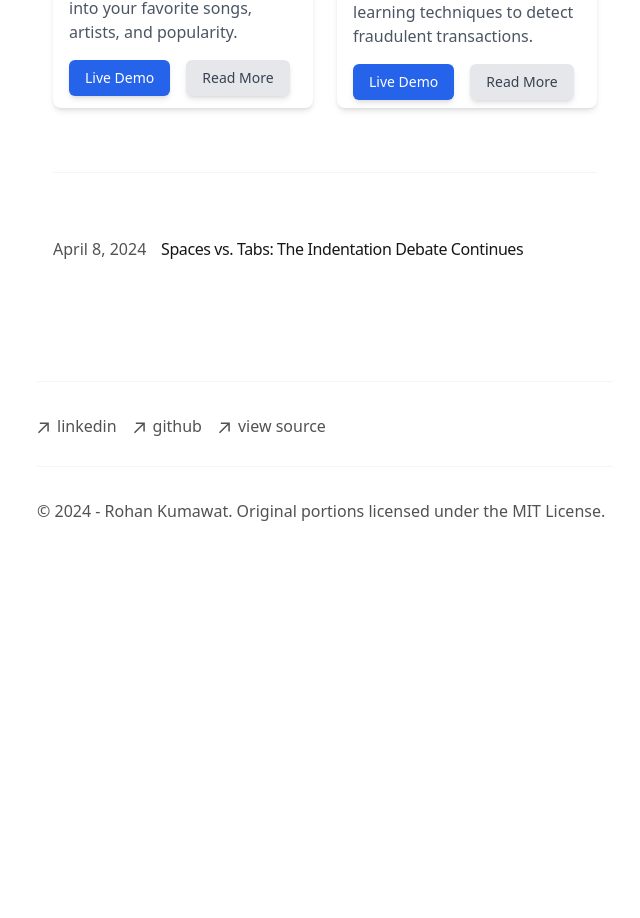
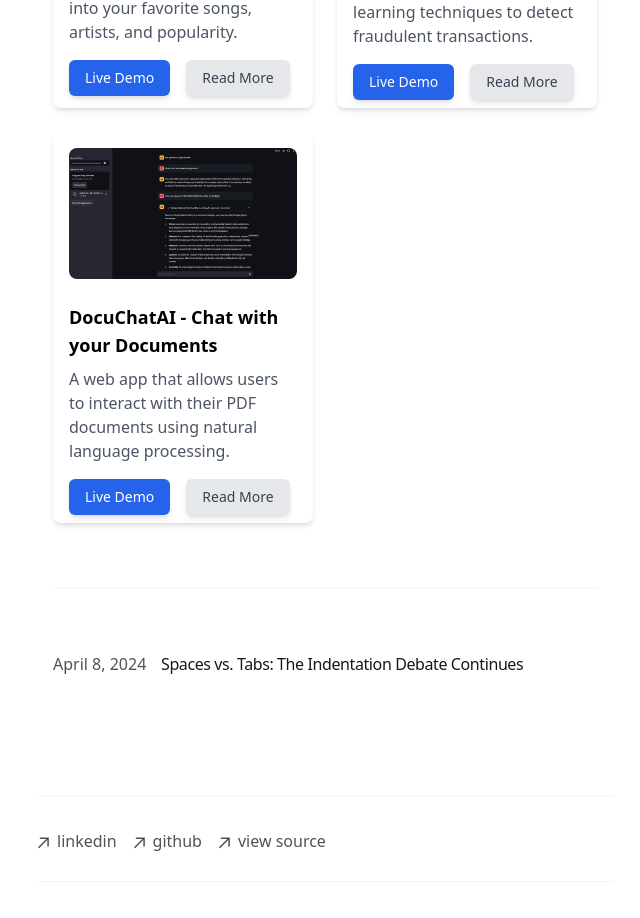
Before and after one commit to rohankumawat/rohanportfolio, a Next.js app: page / in a window 1280 px wide. Shown: the part 1510-2428 px from the top of the page, without its empty margins (315-955 px from the left). Before the commit the page ends 2097 px from the top, so only its background shows below. Built offline with nearby package versions, Linux system fonts and the light colour scheme.

Commit message:
chat with documents project added to portfolio

```diff
--- a/app/page.tsx
+++ b/app/page.tsx
@@ -23,6 +23,14 @@
       demoLink: "https://github.com/rohankumawat/creditCardFraudDetection",
       readMoreLink: "https://github.com/rohankumawat/creditCardFraudDetection",
     },
+    {
+      id: "3",
+      title: "DocuChatAI - Chat with your Documents",
+      description: "A web app that allows users to interact with their PDF documents using natural language processing.",
+      image: "/images/projects/docuChatProject.png",
+      demoLink: "https://docuchatlangchain.streamlit.app",
+      readMoreLink: "https://github.com/rohankumawat/docuChatAI",
+    }
     // More projects...
   ];
 
--- a/app/projects/page.tsx
+++ b/app/projects/page.tsx
@@ -20,6 +20,14 @@
     image: "/images/projects/creditCardFraud.png",
     demoLink: "https://github.com/rohankumawat/creditCardFraudDetection",
     readMoreLink: "https://github.com/rohankumawat/creditCardFraudDetection",
+  },
+  {
+    id: "3",
+    title: "DocuChatAI - Chat with your Documents",
+    description: "A web app that allows users to interact with their PDF documents using natural language processing.",
+    image: "/images/projects/docuChatProject.png",
+    demoLink: "https://docuchatlangchain.streamlit.app",
+    readMoreLink: "https://github.com/rohankumawat/docuChatAI",
   }
   // More projects...
 ];
@@ -40,7 +48,7 @@
 
       <hr className="my-6 border-neutral-100 dark:border-neutral-800" />
 
-      <div className="grid grid-cols-1 md:grid-cols-1 gap-6">
+      <div className="grid grid-cols-1 md:grid-cols-2 lg:grid-cols-2 gap-6">
         {projects.map((project) => (
           <div
             key={project.id}
```
Also changed, not shown: public/images/projects/docuChatProject.png (added).
